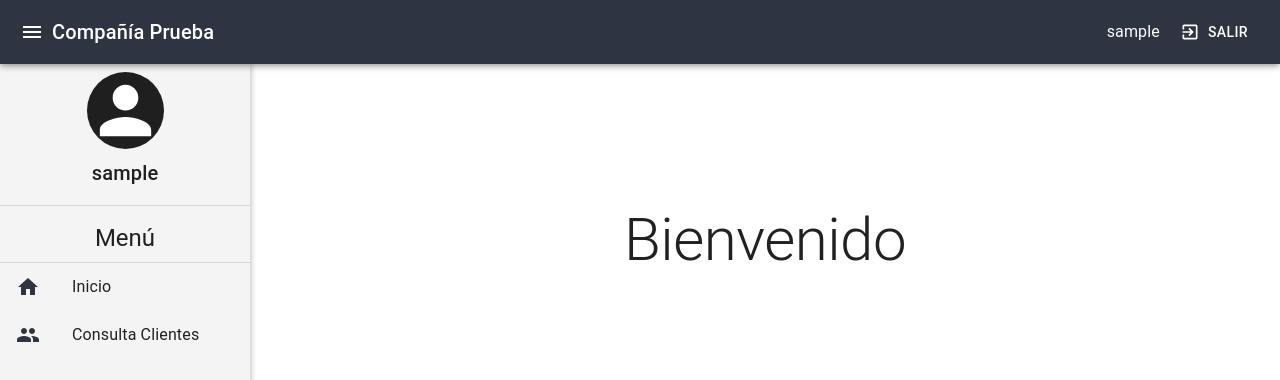
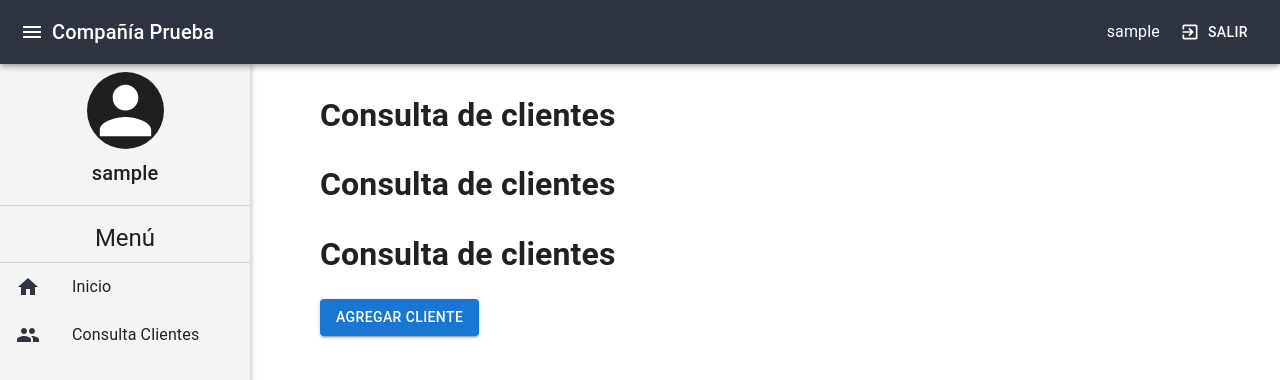
Before and after one commit to cediazz/test_app_material, a React (Create React App) app: page /customers in a window 1280 px wide. Shown: the top 380 px of the page. Built offline with nearby package versions, Linux system fonts and the light colour scheme; sample sign-in values are in the browser's storage.

Commit message:
CustomersComponent-ChangeAppFunctionGrid-WelcomeComponent

```diff
--- a/public/index.html
+++ b/public/index.html
@@ -5,7 +5,7 @@
     <meta name="viewport" content="width=device-width, initial-scale=1" />
     <title>TestApp</title>
   </head>
-  <body class="hold-transition sidebar-mini layout-fixed">
+  <body>
     <noscript>You need to enable JavaScript to run this app.</noscript>
     <div id="root"></div>
     <!--
--- a/src/App.js
+++ b/src/App.js
@@ -4,6 +4,11 @@ import Login from './Components/Login/Login';
 import './App.css'
 import Register from './Components/Register/Register';
 import Home from './Components/Home/Home';
+import Customers from './Components/Customers/Customers';
+import { Box } from '@mui/material'
+import Welcome from './Components/Welcome/Welcome';
+import Grid from '@mui/material/Grid2'
+import Sidebar from './Components/Home/Sidebar'
 
 function App() {
 
@@ -12,17 +17,23 @@ function App() {
     <BrowserRouter>
       <Routes>
         <Route path="/login" element={<Login />} />
-            <Route path="/Register" element={<Register />} />
+        <Route path="/register" element={<Register />} />
         {/* Routes with Sidebar and Navbar */}
         <Route
           path="/*" /* All Routes inside this Route */
           element={
-                <>
+            <Grid container>
+              <Grid item size={3} >
               <Home />
+              </Grid>
+              <Grid item size={9} >
                 <Routes>
+                  <Route path="/" element={<Welcome />} />
+                  <Route path="/customers" element={<Customers />} />
                 </Routes>
+              </Grid>
+              </Grid>
 
-                </>
           }
         />
       </Routes>
--- /dev/null
+++ b/src/Components/Customers/Customers.js
@@ -0,0 +1,20 @@
+import {
+    Box,
+    Button,
+} from '@mui/material'
+
+ const Customers = () => {
+
+    return (
+
+        <>
+            <h1>Consulta de clientes</h1>
+            <h1>Consulta de clientes</h1>
+            <h1>Consulta de clientes</h1>
+            <h1>Consulta de clientes</h1>
+            <Button variant="contained" color="primary">Agregar Cliente</Button>
+            </>
+
+    )
+}
+export default Customers
--- a/src/Components/Home/Home.js
+++ b/src/Components/Home/Home.js
@@ -26,20 +26,6 @@ const Home = () => {
             <CssBaseline />
             <MyAppBar sidebarOpen={sidebarOpen} setSidebarOpen={setSidebarOpen} userName={userName} />
             {sidebarOpen && <Sidebar userName={userName} />}
-
-            {/* Contenido Principal */}
-            <Box
-                component="main"
-                sx={{
-                    display: 'flex',
-                    height: '60vh',
-                    flexGrow: 1,
-                    marginLeft: sidebarOpen ? '250px' : '0', transition: 'margin-left 0.3s',
-                    justifyContent: 'center',
-                    alignItems: 'center',
-                }}>
-                <Typography variant="h2">Bienvenido</Typography>
-            </Box>
         </Box>
     );
 };
--- a/src/Components/Home/Sidebar.js
+++ b/src/Components/Home/Sidebar.js
@@ -21,9 +21,7 @@ export default function Sidebar(props) {
                 width: 250,
                 height: '100vh',
                 backgroundColor: '#f4f4f4',
-                position: 'fixed',
-                top: '64px',
-                left: 0,
+                marginTop: 8,
                 overflowY: 'auto',
                 boxShadow: '2px 0px 5px rgba(0,0,0,0.2)',
             }}
--- /dev/null
+++ b/src/Components/Welcome/Welcome.js
@@ -0,0 +1,23 @@
+import {
+    Typography,
+    Box,
+} from '@mui/material'
+
+const Welcome = () => {
+
+    return (
+        <Box
+            component="main"
+            sx={{
+                display: 'flex',
+                height: '60vh',
+                //flexGrow: 1,
+                justifyContent: 'center',
+                alignItems: 'center',
+            }}>
+            <Typography variant="h2">Bienvenido</Typography>
+        </Box>
+    )
+
+}
+export default Welcome
```
Also changed, not shown: src/Components/prubaGrid.js (added, +26 -0 lines). Lines whose indentation alone changed are shown as unchanged.
